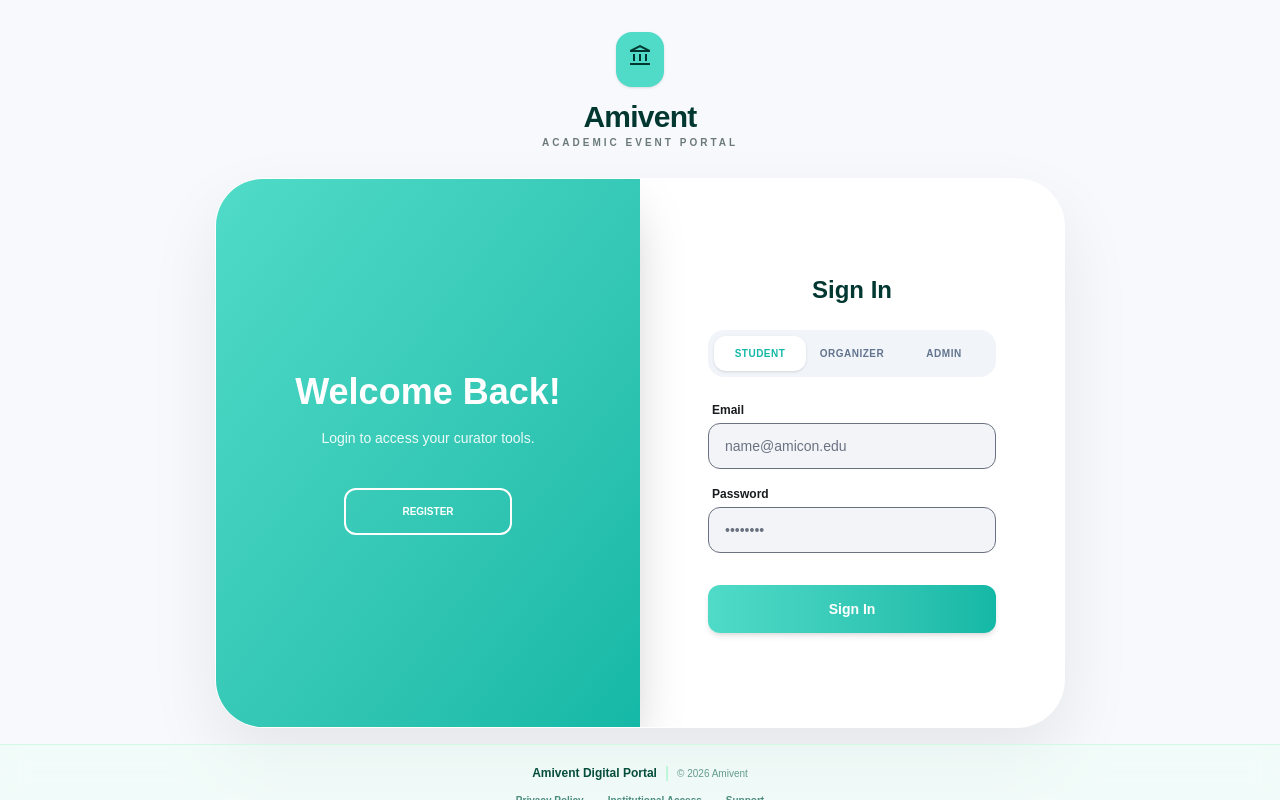
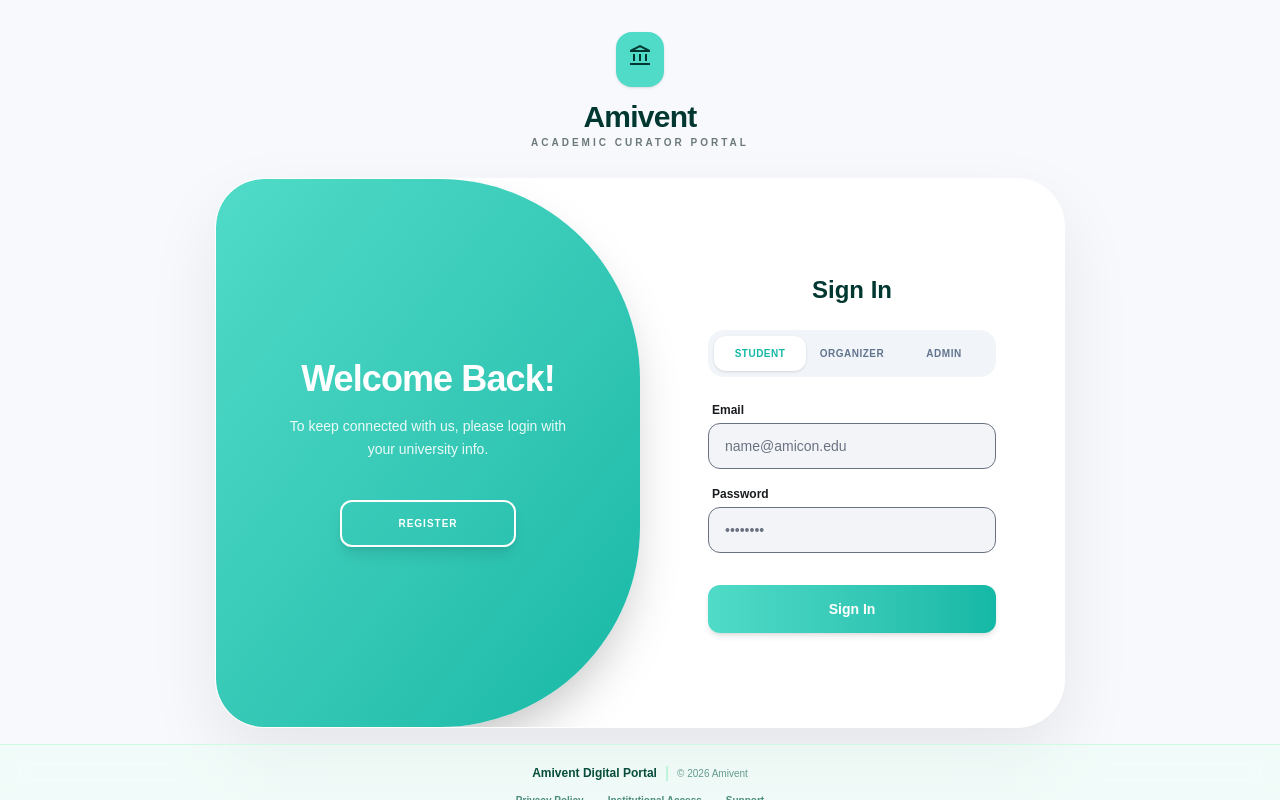
Before and after one commit to stryve-devs/Amivent, a Next.js app in the folder frontend/: page /login in a window 1280 px wide. Built offline with nearby package versions, Linux system fonts and the light colour scheme.

Commit message:
changed login screen UI

```diff
--- a/frontend/app/(auth)/login/page.tsx
+++ b/frontend/app/(auth)/login/page.tsx
@@ -7,55 +7,82 @@ import SignupForm from '@/components/auth/SignupForm'
 import Footer from '@/components/auth/Footer'
 
 export default function AuthPage() {
-    // Set to true by default so "Sign In" shows first as requested
     const [isLogin, setIsLogin] = useState(true)
 
     return (
         <div className="flex flex-col h-screen w-full bg-[#f7f9fc] overflow-hidden">
+            {/* Header matches your branding */}
             <header className="flex flex-col items-center pt-8 pb-3 relative z-20">
                 <div className="bg-[#4FDBC8] p-3 rounded-2xl shadow-sm mb-3">
                     <span className="material-symbols-outlined text-[#003730] text-2xl font-bold">account_balance</span>
                 </div>
                 <h1 className="text-3xl font-bold text-[#003730] tracking-tight">Amivent</h1>
-                <p className="text-[10px] font-bold text-[#6c7a77] uppercase tracking-[0.3em]">Academic Event Portal</p>
+                <p className="text-[10px] font-bold text-[#6c7a77] uppercase tracking-[0.3em]">Academic Curator Portal</p>
             </header>
 
             <main className="flex-grow flex items-center justify-center p-4 relative">
                 <div className="relative w-full max-w-[850px] h-[550px] bg-white rounded-[3rem] shadow-[0px_30px_70px_rgba(0,0,0,0.08)] overflow-hidden flex border border-white">
 
+                    {/* Form Layers - Stationary behind the sliding panel */}
                     <div className="absolute inset-0 flex z-10">
                         <div className="w-1/2 h-full flex items-center justify-center p-12">
-                            <motion.div animate={{ opacity: isLogin ? 0 : 1, scale: isLogin ? 0.9 : 1 }} transition={{ duration: 0.4 }} className="w-full">
+                            <motion.div
+                                animate={{ opacity: isLogin ? 0 : 1, scale: isLogin ? 0.9 : 1 }}
+                                transition={{ duration: 0.4 }}
+                                className="w-full"
+                            >
                                 <SignupForm />
                             </motion.div>
                         </div>
                         <div className="w-1/2 h-full flex items-center justify-center p-12">
-                            <motion.div animate={{ opacity: isLogin ? 1 : 0, scale: isLogin ? 1 : 0.9 }} transition={{ duration: 0.4 }} className="w-full">
+                            <motion.div
+                                animate={{ opacity: isLogin ? 1 : 0, scale: isLogin ? 1 : 0.9 }}
+                                transition={{ duration: 0.4 }}
+                                className="w-full"
+                            >
                                 <LoginForm />
                             </motion.div>
                         </div>
                     </div>
 
+                    {/* The Teal "D" Sliding Panel */}
                     <motion.div
                         initial={false}
-                        animate={{ x: isLogin ? '0%' : '100%' }}
-                        transition={{ type: "spring", stiffness: 180, damping: 22 }}
-                        className="absolute top-0 left-0 h-full w-1/2 bg-gradient-to-br from-[#4FDBC8] to-[#14B8A6] z-30 flex items-center justify-center text-white shadow-2xl"
+                        animate={{
+                            x: isLogin ? '0%' : '100%',
+                            // This creates the "stretching" effect seen in your video
+                            width: ["50%", "60%", "50%"],
+                            borderTopLeftRadius: isLogin ? "3rem" : "200px",
+                            borderBottomLeftRadius: isLogin ? "3rem" : "200px",
+                            borderTopRightRadius: isLogin ? "200px" : "3rem",
+                            borderBottomRightRadius: isLogin ? "200px" : "3rem",
+                        }}
+                        transition={{
+                            x: { type: "spring", stiffness: 180, damping: 22 },
+                            width: { duration: 0.4, times: [0, 0.5, 1] },
+                            default: { type: "spring", stiffness: 180, damping: 22 }
+                        }}
+                        className="absolute top-0 left-0 h-full bg-gradient-to-br from-[#4FDBC8] to-[#14B8A6] z-30 flex items-center justify-center text-white shadow-2xl"
                     >
                         <AnimatePresence mode="wait">
                             <motion.div
                                 key={isLogin ? 'welcome' : 'hello'}
-                                initial={{ opacity: 0 }}
-                                animate={{ opacity: 1 }}
-                                className="text-center p-12"
+                                initial={{ opacity: 0, x: isLogin ? -20 : 20 }}
+                                animate={{ opacity: 1, x: 0 }}
+                                exit={{ opacity: 0, x: isLogin ? 20 : -20 }}
+                                className="text-center p-12 w-full"
                             >
-                                <h2 className="text-4xl font-extrabold mb-4">{isLogin ? 'Welcome Back!' : 'Hello, Friend!'}</h2>
-                                <p className="mb-10 text-sm opacity-90">
-                                    {isLogin ? 'Login to access your curator tools.' : 'Start your journey with Amivent.'}
+                                <h2 className="text-4xl font-extrabold mb-4 tracking-tight">
+                                    {isLogin ? 'Welcome Back!' : 'Hello, Friend!'}
+                                </h2>
+                                <p className="text-sm opacity-90 mb-10 leading-relaxed px-6">
+                                    {isLogin
+                                        ? 'To keep connected with us, please login with your university info.'
+                                        : 'Enter your details and start your journey with the Atheneum.'}
                                 </p>
                                 <button
                                     onClick={() => setIsLogin(!isLogin)}
-                                    className="px-14 py-3.5 border-2 border-white rounded-xl font-bold uppercase text-[10px] hover:bg-white hover:text-[#14B8A6] transition-all"
+                                    className="px-14 py-3.5 border-2 border-white rounded-xl font-bold uppercase text-[10px] tracking-widest hover:bg-white hover:text-[#14B8A6] transition-all active:scale-95 shadow-lg"
                                 >
                                     {isLogin ? 'Register' : 'Sign In'}
                                 </button>
@@ -64,6 +91,7 @@ export default function AuthPage() {
                     </motion.div>
                 </div>
             </main>
+
             <Footer />
         </div>
     )
```
